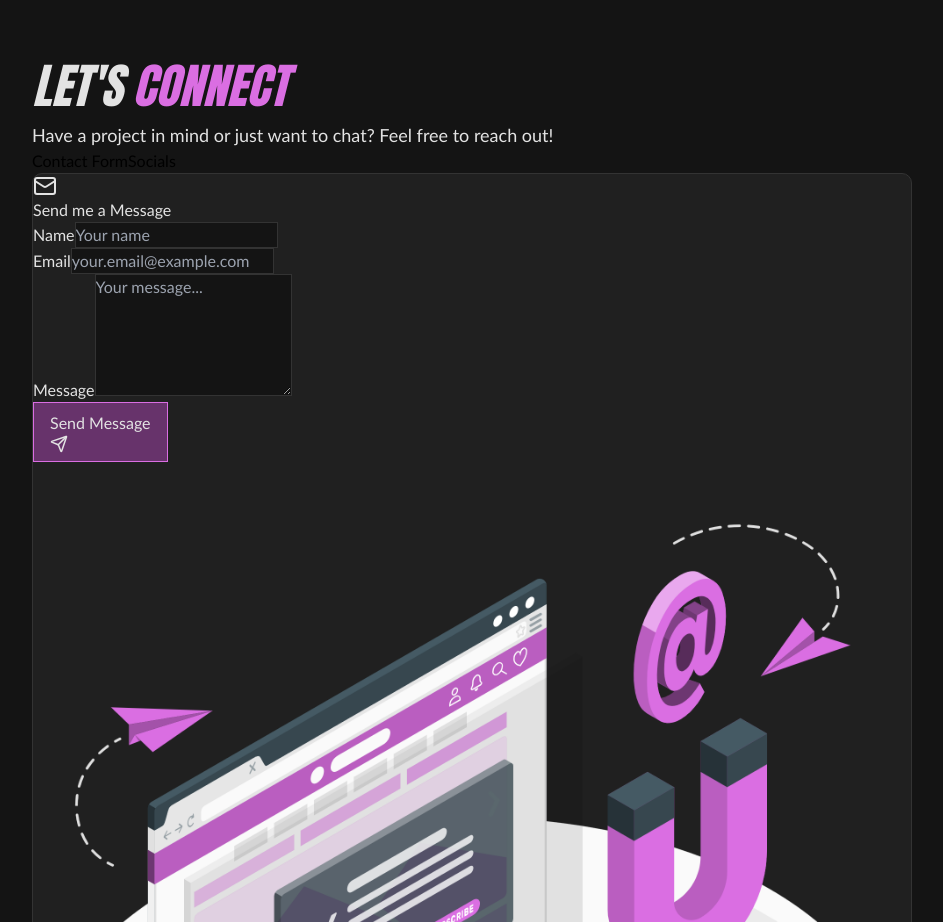
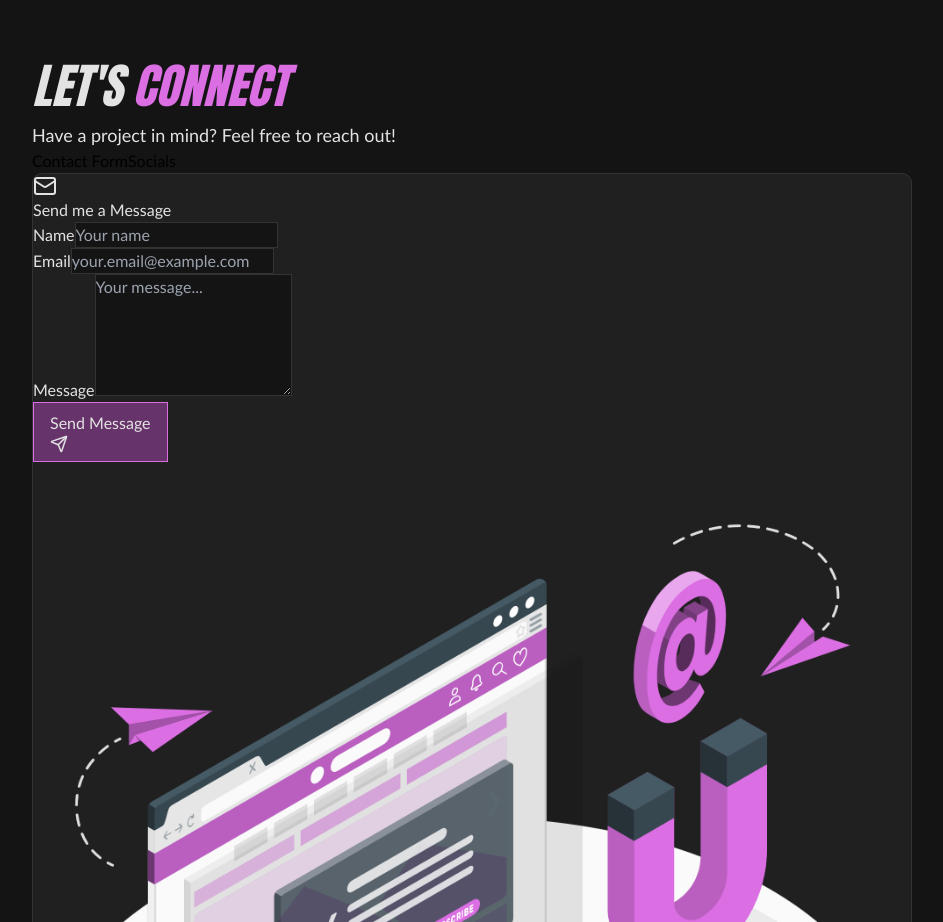
Before and after one commit to codewithjelo/Jelo_Portfolio, a React (Vite) app in the folder jelo-portfolio/: page / in a window 1280 px wide. Shown: the part 9720-10642 px from the top of the page, without its empty margins (168-1111 px from the left). Built offline with nearby package versions, Linux system fonts and the light colour scheme.

Commit message:
Change description

```diff
--- a/jelo-portfolio/src/components/sections/Contact.jsx
+++ b/jelo-portfolio/src/components/sections/Contact.jsx
@@ -16,7 +16,7 @@ const Contact = forwardRef((props, ref) => {
           </h2>
           <div className="w-20 h-1 bg-[var(--accent)] mx-auto mb-8 md:mb-16"></div>
           <p className="contact-subtext max-w-2xl mx-auto">
-            Have a project in mind or just want to chat? Feel free to reach out!
+            Have a project in mind? Feel free to reach out!
           </p>
         </div>
 
```
